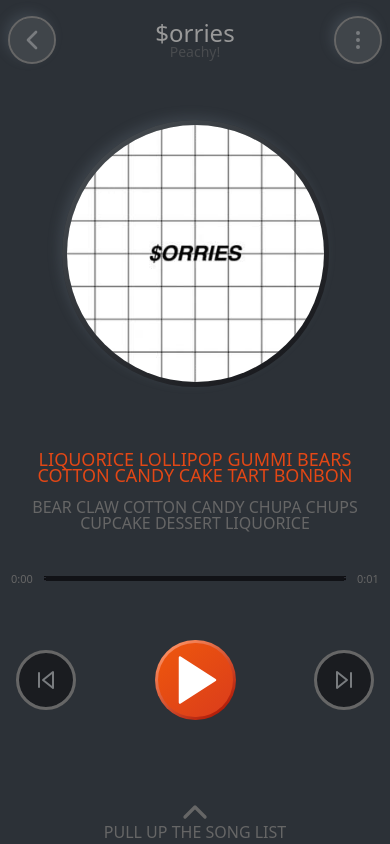
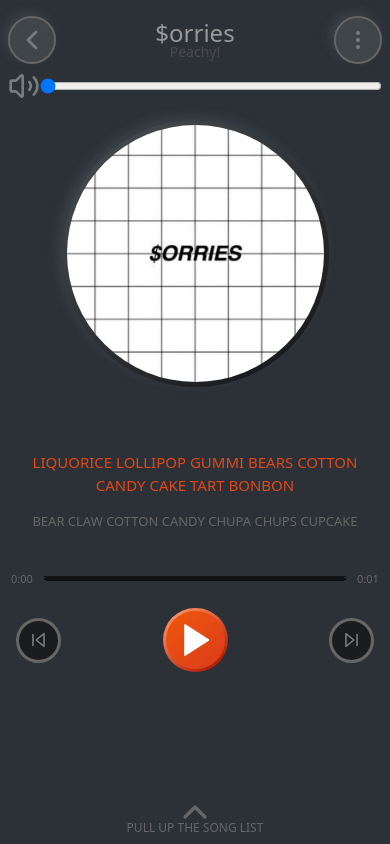
Before and after one commit to farisbrandone/dark-mode-music-player, a React (Vite) app: page / in a window 390 px wide. Built offline with nearby package versions, Linux system fonts and the light colour scheme.

Commit message:
change for responsive

```diff
--- a/src/App.jsx
+++ b/src/App.jsx
@@ -62,14 +62,12 @@ function App() {
     <PullUpContext.Provider value={globalState}>
       <PullUpDispatchContext.Provider value={dispatch}>
         <div
-          className={`w-full sm:max-w-[1024px] rounded-[28px] h-screen flex flex-col items-center gap-8 lg:gap-14 ${
+          className={`w-full sm:max-w-[1024px] rounded-[28px] transition-all duration-1000 h-screen flex flex-col items-center gap-8 lg:gap-14 relative ${
             !globalState.textState && "gap-4 lg:gap-8"
           }`}
         >
           <Headers></Headers>
-          {!globalState.textState && globalState.pullState && (
-            <HandleVolume></HandleVolume>
-          )}
+          {globalState.pullState && <HandleVolume></HandleVolume>}
           {globalState.textState && <PartImages></PartImages>}
           {globalState.textState && globalState.pullState && (
             <MusicTexts></MusicTexts>
@@ -82,6 +80,7 @@ function App() {
             src={songs[globalState.indexState].src}
             ref={audioElement}
           ></audio>
+
           {globalState.pullState ? (
             <div className="w-full">
               {false && <ArrowAndHeart></ArrowAndHeart>}
@@ -91,7 +90,7 @@ function App() {
               />
             </div>
           ) : (
-            <div className="w-full sm:min-w-[650px] flex flex-col gap-6">
+            <div className="w-full sm:min-w-[650px] flex flex-col gap-6 flex-1">
               <ArrowAndHeart></ArrowAndHeart>
               <ListySong
                 isPlaying={isPlaying}
@@ -99,6 +98,7 @@ function App() {
               ></ListySong>
             </div>
           )}
+
           {globalState.pullState && <Footer></Footer>}
         </div>
       </PullUpDispatchContext.Provider>
--- a/src/components/Footer.jsx
+++ b/src/components/Footer.jsx
@@ -21,7 +21,7 @@ function Footer() {
       <div className="w-full p-0 -mb-3">
         <ChevronUp size={40} color="#666666" className="mr-auto ml-auto" />
       </div>
-      <p className="text-center w-full opacity-[0,2832] p-0 ">
+      <p className="text-center text-xs sm:text-xl w-full opacity-[0,2832] p-0 pb-2 ">
         PULL UP THE SONG LIST
       </p>
     </div>
--- a/src/components/HandleVolume.jsx
+++ b/src/components/HandleVolume.jsx
@@ -21,7 +21,12 @@ function HandleVolume() {
   }, []);
 
   return (
-    <div className="w-full p-2 flex items-center justify-between">
+    <div
+      className={`w-full p-2 flex items-center justify-between ${
+        (globalState.textState || !globalState.pullState) &&
+        "absolute top-16 sm:top-20"
+      }`}
+    >
       <div className="w-[2rem] h-[1.8rem] flex items-center justify-center">
         <Volume2 size={32} color="#797C7F" />
       </div>
--- a/src/components/ListySong.jsx
+++ b/src/components/ListySong.jsx
@@ -18,9 +18,9 @@ function ListySong({ isPlaying, setIsPlaying }) {
     });
   };
   return (
-    <div className="ml-0 mr-0 max-h-[72vh]  p-0 flex flex-col items-center gap-2 w-screen sm:w-full list-style  relative  ">
+    <div className="ml-0 mr-0 max-h-[72vh]  p-0 flex flex-col items-center gap-2 w-screen sm:w-full list-style  relative flex-1  ">
       <div
-        className="w-[30%] h-[5px] bg-[#272C32] line top-6 absolute ml-auto mr-auto"
+        className="w-[30%] h-[5px] bg-[#272C32] line top-6 absolute ml-auto mr-auto cursor-pointer"
         onClick={handlePullDown}
       ></div>
 
--- a/src/components/MusicTexts.jsx
+++ b/src/components/MusicTexts.jsx
@@ -18,7 +18,7 @@ function MusicTexts() {
 
   return (
     <div
-      className="w-full h-[98px] p-4 flex flex-col items-center gap-4 overflow-hidden snap-center cursor-pointer"
+      className="w-full h-[98px] sm:h-[198px] p-4 flex flex-col items-center gap-4 overflow-hidden snap-center cursor-pointer"
       onClick={handleOpenText}
     >
       {database.data[0]["music-text"].split(".").map((text, index) => (
@@ -26,9 +26,9 @@ function MusicTexts() {
           key={`${text}-${index}`}
           className={`${
             textStatus === text
-              ? "text-[18px] text-[#E34715]"
-              : "text-[16px] text-[#666666]//0.301"
-          } text-[16px] leading-[16px] font-[500] `}
+              ? "text-[15px] text-[#E34715] sm:text-[17px]"
+              : "text-[13px] sm:text-[15px] text-[#666666]//0.301"
+          } text-[13px] sm:text-[15px]leading-[16px] font-[500] `}
           onClick={(text) => {
             setTextStatus(text);
           }}
--- a/src/components/MusicTimeListen.jsx
+++ b/src/components/MusicTimeListen.jsx
@@ -34,7 +34,11 @@ function MusicTimeListen() {
     );
   }, [currentTime, duration, setCurrentTime, setDuration, globalState]);
   return (
-    <div className="w-full p-2 flex items-center gap-2">
+    <div
+      className={`w-full p-2 flex items-center gap-2 ${
+        !globalState.pullState && "hidden transition-all duration-1000"
+      }`}
+    >
       <div className="w-[28px] h-[11px] p-0 text-[11px] leading-[11px] ">
         {currentTimeDisplay}
       </div>
--- a/src/components/PartImages.jsx
+++ b/src/components/PartImages.jsx
@@ -7,7 +7,7 @@ function PartImages() {
     <div
       className={`rounded-full w-full p-4  overflow-hidden flex items-center justify-center  ${
         !globalState.pullState
-          ? "origin-center -translate-y-40 transition-transform absolute "
+          ? "origin-center -translate-y-40 transition-transform absolute duration-500"
           : ""
       } `}
     >
@@ -15,7 +15,7 @@ function PartImages() {
         <img
           src={globalState.songsState[globalState.indexState].img_src}
           alt="Music images"
-          className="object-cover"
+          className="object-cover transition-all duration-500"
         />
       </div>
     </div>
--- a/src/components/PlayStopMusicIcon.jsx
+++ b/src/components/PlayStopMusicIcon.jsx
@@ -10,7 +10,7 @@ function PlayStopMusicIcon({ isPlaying, setIsPlaying }) {
           color="#FFFFFF"
           size={1}
           strokeWidth={1}
-          className="w-[60px] h-[60px]"
+          className="w-[40px] h-[40px] sm:w-[60px] sm:h-[60px]"
           onClick={() => setIsPlaying((prev) => !prev)}
         />
       ) : (
@@ -19,7 +19,7 @@ function PlayStopMusicIcon({ isPlaying, setIsPlaying }) {
           color="#FFFFFF"
           size={1}
           strokeWidth={1}
-          className="w-[60px] h-[60px]"
+          className="w-[40px] h-[40px] sm:w-[60px] sm:h-[60px]"
           onClick={() => setIsPlaying((prev) => !prev)}
         />
       )}
--- a/src/components/StartStopMusicPart.jsx
+++ b/src/components/StartStopMusicPart.jsx
@@ -64,15 +64,15 @@ function StartStopMusicPart({ isPlaying, setIsPlaying }) {
   }, [isPlaying, globalState]); */
 
   return (
-    <div className="w-full p-4 flex items-center justify-between">
-      <div className="rounded-full w-[60px] h-[60px] go-left flex items-center justify-center cursor-pointer">
+    <div className="w-full p-4 flex items-center justify-between -translate-y-8 sm:translate-y-10 ">
+      <div className="rounded-full w-[45px] h-[45px] sm:w-[60px] sm:h-[60px] go-left flex items-center justify-center cursor-pointer">
         <SkipBack color="#797C7F" onClick={SkipBackMusik} />
       </div>
 
-      <div className=" rounded-full w-[81px] h-[80px] start-stop-button flex items-center justify-center cursor-pointer ">
+      <div className=" rounded-full w-[65px] h-[64px] sm:w-[81px] sm:h-[80px] start-stop-button flex items-center justify-center cursor-pointer ">
         <PlayStopMusicIcon isPlaying={isPlaying} setIsPlaying={setIsPlaying} />
       </div>
-      <div className="rounded-full w-[60px] h-[60px] go-right flex items-center justify-center cursor-pointer">
+      <div className="rounded-full w-[45px] h-[45px] sm:w-[60px] sm:h-[60px] go-right flex items-center justify-center cursor-pointer">
         <SkipForward color="#797C7F" className="" onClick={SkipForwardMusic} />
       </div>
     </div>
--- a/src/components/TextSongFullOpen.jsx
+++ b/src/components/TextSongFullOpen.jsx
@@ -17,7 +17,7 @@ function TextSongFullOpen() {
   const [textStatus, setTextStatus] = useState(initialStatus);
   return (
     <div
-      className="w-full flex-1 p-4 flex flex-col items-center gap-4 overflow-hidden snap-center max-h-[400px] sm:max-h-[500px] cursor-pointer"
+      className="w-full flex-1 p-4 flex flex-col items-center gap-4 overflow-hidden snap-center max-h-[350px] sm:max-h-[450px] cursor-pointer"
       onClick={handleOpenText}
     >
       {database.data[0]["music-text"].split(".").map((text, index) => (
@@ -25,9 +25,9 @@ function TextSongFullOpen() {
           key={`${text}-${index}`}
           className={`${
             textStatus === text
-              ? "text-[18px] text-[#E34715]"
-              : "text-[16px] text-#666666"
-          } text-[16px] leading-[16px] font-[500] `}
+              ? "text-[14px] text-[#E34715] sm:text-[18px]"
+              : "text-[12px] sm:text-[14px] text-#666666"
+          } text-[12px] sm:text-[16px] leading-[16px] font-[500] `}
           onClick={(text) => setTextStatus(text)}
         >
           {text.toUpperCase()}
```
Also changed, not shown: src/components/ElementForListSong.jsx (+0 -41 lines), 1 other file (tests, documents, lock files or other folders).
